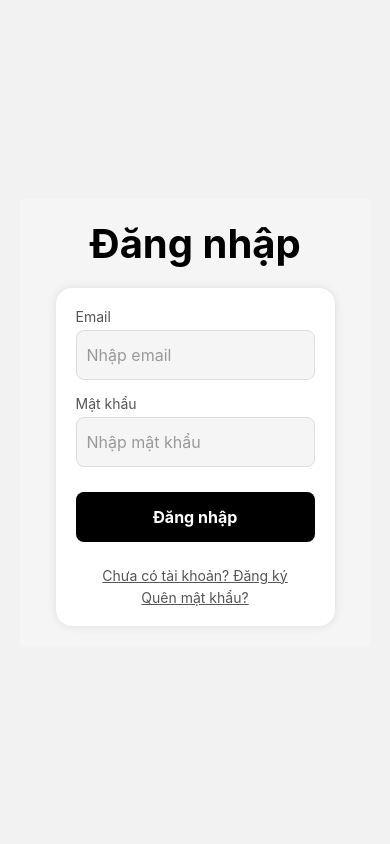
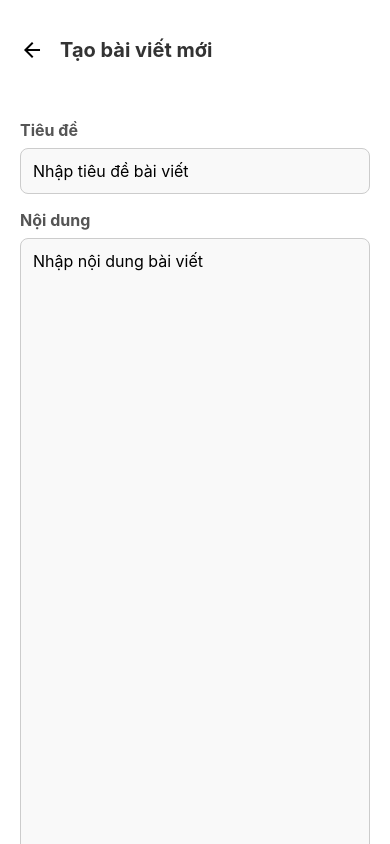
Before and after one commit to ThienND04/INT3115_7_BTL, a React Native app in the folder App/: screen /CreatePost in a window 390 px wide. Shown: the top 844 px of the page. Built offline with nearby package versions, Linux system fonts and the light colour scheme.

Commit message:
feature: create post

```diff
--- a/App/App.tsx
+++ b/App/App.tsx
@@ -8,6 +8,7 @@ import LoginScreen from "./screens/LoginScreen.js";
 import LoadingScreen from './screens/LoadingScreen.js';
 import SignUpScreen from './screens/SignUpScreen.js';
 import PostDetailScreen from './screens/PostDetailScreen.js';
+import CreatePostScreen from './screens/CreatePostScreen.js';
 
 const Stack = createStackNavigator();
 
@@ -50,6 +51,11 @@ export default function App() {
                     component={LoadingScreen}
                     options={{ headerShown: false }}
                 />
+                <Stack.Screen
+                    name="CreatePost"
+                    component={CreatePostScreen}
+                    options={{ headerShown: false }}
+                />
             </Stack.Navigator>
         </NavigationContainer>
     );
--- a/App/app.json
+++ b/App/app.json
@@ -19,7 +19,11 @@
             "adaptiveIcon": {
                 "foregroundImage": "./assets/adaptive-icon.png",
                 "backgroundColor": "#ffffff"
-      }
+            },
+            "permissions": [
+                "READ_EXTERNAL_STORAGE",
+                "WRITE_EXTERNAL_STORAGE"
+            ]
         },
         "web": {
             "favicon": "./assets/favicon.png"
--- /dev/null
+++ b/App/screens/CreatePostScreen.js
@@ -0,0 +1,211 @@
+import React, { useState } from 'react';
+import Icon from 'react-native-vector-icons/MaterialIcons';
+import {
+    View,
+    Text,
+    TextInput,
+    StyleSheet,
+    TouchableOpacity,
+    ScrollView,
+    ToastAndroid,
+    Image,
+} from 'react-native';
+import { createPost } from '../service/postApi';
+// import * as ImagePicker from 'expo-image-picker';
+
+export default function CreatePostScreen({ navigation }) {
+    const [title, setTitle] = useState('');
+    const [content, setContent] = useState('');
+    const [category, setCategory] = useState('');
+    const [imageUri, setImageUri] = useState(null);
+    const [error, setError] = useState('');
+
+    const handlePickImage = async () => {
+        const permissionResult = await ImagePicker.requestMediaLibraryPermissionsAsync();
+        if (!permissionResult.granted) {
+            ToastAndroid.show('Cần quyền truy cập thư viện ảnh.', ToastAndroid.SHORT);
+            return;
+        }
+
+        const result = await ImagePicker.launchImageLibraryAsync({
+            mediaTypes: ImagePicker.MediaTypeOptions.Images,
+            allowsEditing: true,
+            quality: 1,
+        });
+
+        if (!result.canceled) {
+            setImageUri(result.uri);
+        }
+    };
+
+    const handleCreatePost = () => {
+        if (!title || !content || !category) {
+            setError('Vui lòng điền đầy đủ thông tin.');
+            return;
+        }
+
+        // Giả lập tạo bài viết
+        try {
+            createPost(title, content, category)
+            ToastAndroid.show('Bài viết đã được tạo!', ToastAndroid.SHORT);
+            navigation.goBack(); // Quay lại màn hình trước
+        } catch (e) {
+            setError('Error: ', error.response?.data || error.message)
+        }
+    };
+
+    return (
+        <View style={styles.container}>
+            {/* Thanh Điều Hướng */}
+            <View style={styles.header}>
+                <TouchableOpacity onPress={() => navigation.goBack()} style={styles.backButton}>
+                    <Icon name="arrow-back" size={24} color="#000" />
+                </TouchableOpacity>
+                <Text style={styles.headerTitle}>Tạo bài viết mới</Text>
+            </View>
+            <ScrollView contentContainerStyle={styles.inputForm}>
+
+                {/* Thông báo lỗi */}
+                {error ? <Text style={styles.error}>{error}</Text> : null}
+
+                {/* Trường Tiêu đề */}
+                <Text style={styles.label}>Tiêu đề</Text>
+                <TextInput
+                    style={styles.input}
+                    placeholder="Nhập tiêu đề bài viết"
+                    value={title}
+                    onChangeText={(text) => {
+                        setError('');
+                        setTitle(text);
+                    }}
+                />
+
+                {/* Trường Nội dung */}
+                <Text style={styles.label}>Nội dung</Text>
+                <TextInput
+                    style={[styles.input, styles.textArea]}
+                    placeholder="Nhập nội dung bài viết"
+                    value={content}
+                    onChangeText={(text) => {
+                        setError('');
+                        setContent(text);
+                    }}
+                    multiline={true}
+                    numberOfLines={50}
+                />
+
+                {/* Trường Danh mục */}
+                <Text style={styles.label}>Danh mục</Text>
+                <TextInput
+                    style={styles.input}
+                    placeholder="Nhập danh mục (ví dụ: Ma tuý, mại dâm, ...)"
+                    value={category}
+                    onChangeText={(text) => {
+                        setError('');
+                        setCategory(text);
+                    }}
+                />
+
+                {/* Khu vực chọn ảnh */}
+                <Text style={styles.label}>Hình ảnh minh hoạ</Text>
+                {imageUri && (
+                    <Image source={{ uri: imageUri }} style={styles.imagePreview} />
+                )}
+                <TouchableOpacity style={styles.imageButton} onPress={handlePickImage}>
+                    <Text style={styles.imageButtonText}>
+                        {imageUri ? 'Đổi ảnh' : 'Chọn ảnh'}
+                    </Text>
+                </TouchableOpacity>
+
+                {/* Nút Tạo bài viết */}
+                <TouchableOpacity style={styles.button} onPress={handleCreatePost}>
+                    <Text style={styles.buttonText}>Tạo bài viết</Text>
+                </TouchableOpacity>
+            </ScrollView>
+        </View>
+    );
+}
+
+const styles = StyleSheet.create({
+    container: {
+        flexGrow: 1,
+        backgroundColor: '#fff',
+    },
+    inputForm: {
+        flexGrow: 1,
+        padding: 20,
+        paddingBottom: 150,
+        backgroundColor: '#fff',
+    },
+    header: {
+        flexDirection: 'row',
+        alignItems: 'center',
+        padding: 20,
+        backgroundColor: '#FFF',
+        height: 100
+    },
+    headerTitle: {
+        flex: 1,
+        fontSize: 20,
+        fontWeight: 'bold',
+        color: '#333',
+    },
+    backButton: {
+        marginRight: 16,
+    },
+    label: {
+        fontSize: 16,
+        fontWeight: 'bold',
+        marginBottom: 8,
+        color: '#555',
+    },
+    input: {
+        borderWidth: 1,
+        borderColor: '#ccc',
+        borderRadius: 8,
+        padding: 12,
+        fontSize: 16,
+        marginBottom: 16,
+        backgroundColor: '#f9f9f9',
+    },
+    textArea: {
+        // height: 120,
+        textAlignVertical: 'top',
+    },
+    imagePreview: {
+        width: '100%',
+        height: 200,
+        borderRadius: 8,
+        marginBottom: 16,
+    },
+    imageButton: {
+        backgroundColor: '#FF6F00',
+        padding: 12,
+        borderRadius: 8,
+        alignItems: 'center',
+        marginBottom: 16,
+    },
+    imageButtonText: {
+        color: '#fff',
+        fontSize: 16,
+        fontWeight: 'bold',
+    },
+    button: {
+        backgroundColor: "#000",
+        height: 50,
+        justifyContent: "center",
+        alignItems: "center",
+        borderRadius: 8,
+        marginTop: 10,
+    },
+    buttonText: {
+        color: '#fff',
+        fontSize: 18,
+        fontWeight: 'bold',
+    },
+    error: {
+        color: '#ff4d4d',
+        marginBottom: 16,
+        textAlign: 'center',
+    },
+});
--- a/App/screens/HomeScreen.js
+++ b/App/screens/HomeScreen.js
@@ -26,7 +26,7 @@ export default function HomeScreen() {
             let cnt = 0;
 
             for (const post of data) {
-                cnt ++;
+                cnt++;
                 console.log(cnt);
                 if (tmp == null || post.viewCount > tmp.viewCount) {
                     tmp = post
@@ -139,7 +139,7 @@ export default function HomeScreen() {
                                 <Text style={styles.headlineDescription}>{headlinePost.content}</Text>
                                 <TouchableOpacity
                                     style={styles.readButton}
-                                    onPress={() => navigation.navigate('PostDetail', { post : headlinePost })}
+                                    onPress={() => navigation.navigate('PostDetail', { post: headlinePost })}
                                 >
                                     <Text style={styles.readButtonText}>Đọc</Text>
                                 </TouchableOpacity>
@@ -157,6 +157,12 @@ export default function HomeScreen() {
                     />
                 </ScrollView>
             )}
+            <TouchableOpacity
+                style={styles.floatingActionButton}
+                onPress={() => navigation.navigate('CreatePost')}
+            >
+                <Icon name="add" size={24} color="black" />
+            </TouchableOpacity>
             <View style={styles.bottomTab}>
                 <TouchableOpacity style={styles.tabItem} onPress={() => navigation.navigate('Home')}>
                     <Icon name="home" size={28} color="#000" />
@@ -363,4 +369,22 @@ const styles = StyleSheet.create({
     menuText: {
         fontSize: 16,
     },
+    floatingActionButton: {
+        position: 'absolute',
+        bottom: 80,
+        right: 16,
+        backgroundColor: '#F7F7F7',
+        width: 56,
+        height: 56,
+        borderRadius: 28,
+        justifyContent: 'center',
+        alignItems: 'center',
+        elevation: 5, // Tạo hiệu ứng nổi
+    },
+    floatingActionButtonText: {
+        marginLeft: 8,
+        fontSize: 14,
+        color: 'white',
+        fontWeight: 'bold'
+    }
 });
--- a/App/service/postApi.js
+++ b/App/service/postApi.js
@@ -1,9 +1,16 @@
 import axiosInstance from './axiosConfig';
 
-// Lấy danh sách tin tức
-export const createPost = async (postData) => {
+// tạo post
+export const createPost = async (title, content, category) => {
     try {
-        const response = await axiosInstance.post('/post', postData);
+        const response = await axiosInstance.put('/post', {
+            'postId': 0,
+            'title': title,
+            'content': content,
+            'category': category,
+            'date': getCurrentDate,
+            'viewCount': Math.floor(Math.random() * 1000)
+        });
         return response.data;
     } catch (error) {
         console.error('Error creating post:', error.response.data);
@@ -53,10 +60,21 @@ export const getPostsByCategory = async (category, page, perPage) => {
 
 export const getNewPosts = async (page, perPage) => {
     try {
-      const response = await axiosInstance.get(`/post/newPost?page=${page}&perPage=${perPage}`);
-      return response.data; // Assumes the API returns a list of posts
+        const response = await axiosInstance.get(`/post/newPost?page=${page}&perPage=${perPage}`);
+        return response.data; // Assumes the API returns a list of posts
     } catch (error) {
-      console.error('Error fetching new posts:', error.response?.data || error.message);
-      throw error;
+        console.error('Error fetching new posts:', error.response?.data || error.message);
+        throw error;
     }
-  };
+};
+
+const getCurrentDate = () => {
+
+    var date = new Date().getDate();
+    var month = new Date().getMonth() + 1;
+    var year = new Date().getFullYear();
+
+    //Alert.alert(date + '-' + month + '-' + year);
+    // You can turn it in to your desired format
+    return date + '-' + month + '-' + year;//format: d-m-y;
+}
```
Lines whose indentation alone changed are shown as unchanged.
